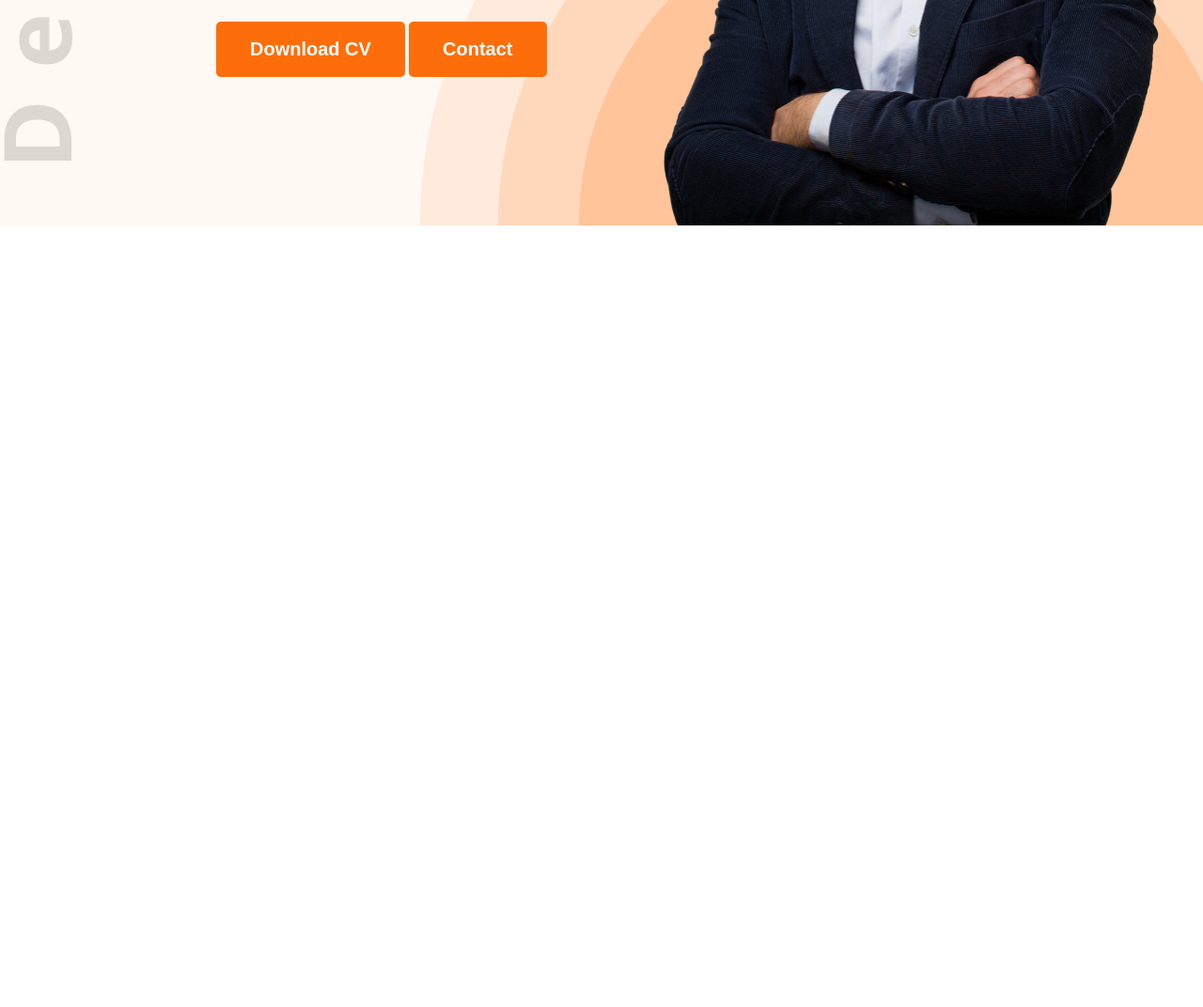
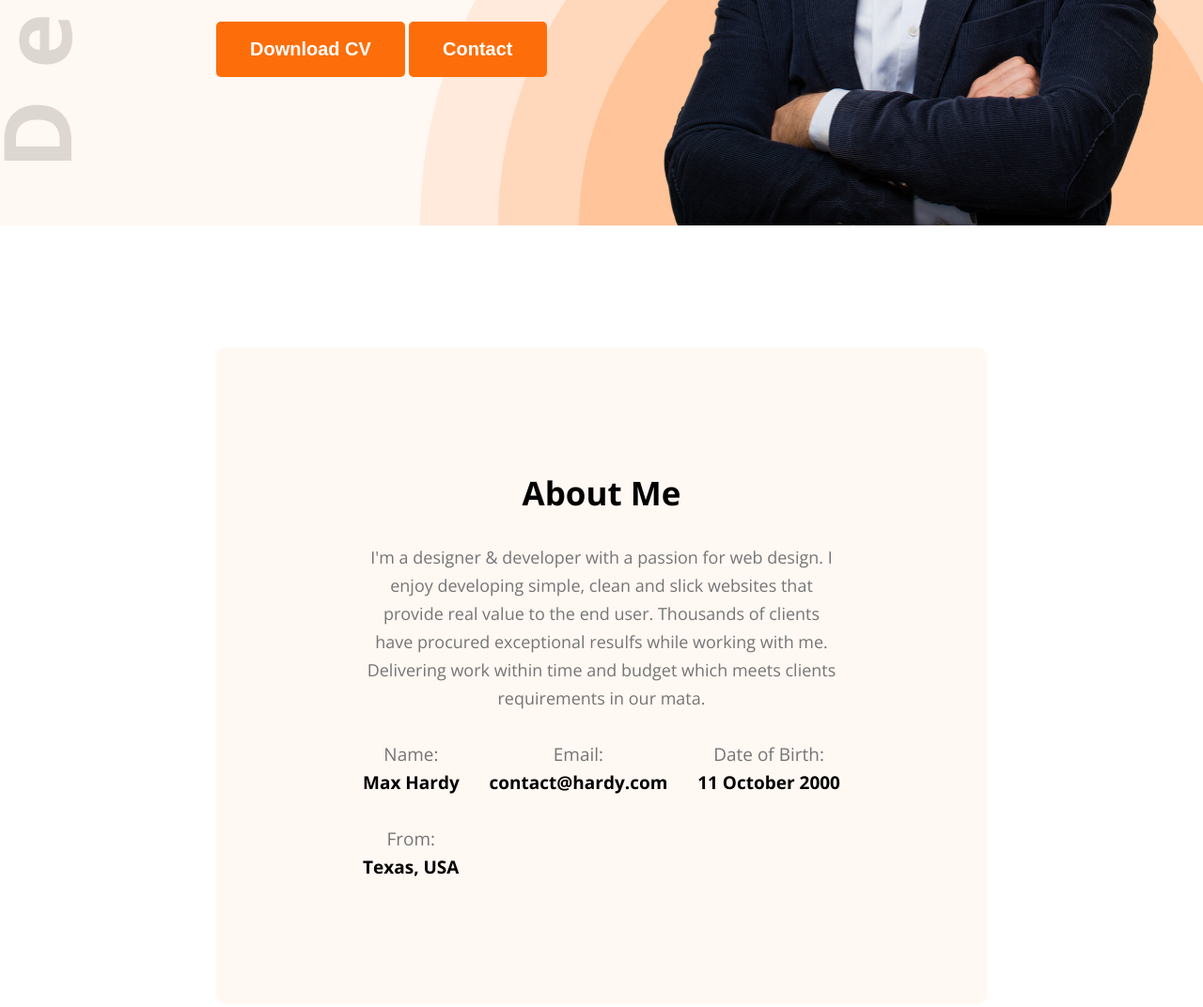
Before and after one commit to yousuf-humran/hero-portfolio-dev-code, a plain HTML site: page index.html in a window 1280 px wide. Shown: the part 592-1664 px from the top of the page at 94% size. Before the commit the page ends 832 px from the top, so only its background shows below. Drawn offline with nearby package versions, Linux system fonts and the light colour scheme.

Commit message:
about section added

```diff
--- a/index.html
+++ b/index.html
@@ -45,5 +45,33 @@
         </section>
     </header>
 
+    <main>
+        <section id="about">
+
+            <div class="about-me-text">
+                <h1>About Me</h1>
+                <p>I'm a designer & developer with a passion for web design. I enjoy developing simple, clean and slick websites that provide real value to the end user. Thousands of clients have procured exceptional resulfs while working with me. Delivering work within time and budget which meets clients requirements in our mata.</p>
+            </div>
+
+            <div class="about-me-container">
+                <div>
+                   <p>Name:</p>
+                   <h4>Max Hardy</h4>
+                </div>
+                <div>
+                   <p>Email:</p>
+                   <h4>contact@hardy.com</h4>
+                </div>
+                <div>
+                   <p>Date of Birth:</p>
+                   <h4>11 October 2000</h4>
+                </div>
+                <div>
+                   <p>From:</p>
+                   <h4>Texas, USA</h4>
+                </div>
+            </div>
+        </section>
+    </main>
 </body>
 </html>
--- a/portfolio.css
+++ b/portfolio.css
@@ -101,3 +101,41 @@
     height: 676px;
     vertical-align: middle;
 }
+
+/* ----- About Section ----- */
+#about {
+    padding: 131px 156px;
+    background-color: #FFF8F3;
+    margin: 130px 230px;
+    border-radius: 10px;
+    text-align: center;
+
+}
+
+#about .about-me-text h1 {
+    font-size: 35px;
+    font-weight: 700;
+    margin-bottom: 30px;
+
+}
+
+#about .about-me-text p {
+    font-size: 18px;
+    color: #757575;
+    line-height: 30px;
+    margin-bottom: 30px
+}
+
+#about .about-me-container {
+    display: flex;
+    flex-wrap: wrap;
+    gap: 30px;
+    font-size: 19px;
+    justify-content: space-between;
+    align-items: center;
+    line-height: 30px;
+}
+
+#about .about-me-container p {
+    color: #757575;
+}
```
